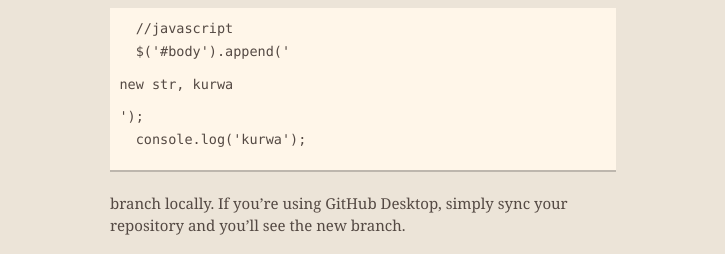
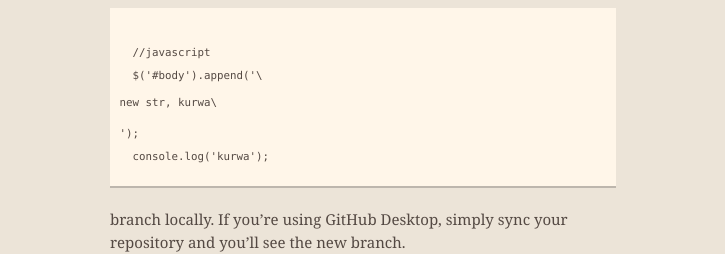
Before and after one commit to OLDIN/oldin.github.com, a plain HTML site: page index.html in a window 1280 px wide. Shown: the part 363-617 px from the top of the page, without its empty margins (277-1002 px from the left). Drawn offline with nearby package versions, Linux system fonts and the light colour scheme.

Commit message:
Update index.html

```diff
--- a/index.html
+++ b/index.html
@@ -48,11 +48,11 @@
 <a id="welcome-to-github-pages" class="anchor" href="#welcome-to-github-pages" aria-hidden="true"><span aria-hidden="true" class="octicon octicon-link"></span></a>Welcome to GitHub Pages.</h3>
 
 <p>This automatic page generator is the easiest way to create beautiful pages for all of your projects. Author your page content here <a href="https://guides.github.com/features/mastering-markdown/">using GitHub Flavored Markdown</a>, select a template crafted by a designer, and publish. After your page is generated, you can check out the new
-<pre>
+<pre><code>
   //javascript
-  $('#body').append('<p>new str, kurwa<p>');
+  $('#body').append('\<p>new str, kurwa\<p>');
   console.log('kurwa');
-</pre>
+</code></pre>
 branch locally. If you’re using GitHub Desktop, simply sync your repository and you’ll see the new branch.</p>
 
 <h3>
```
